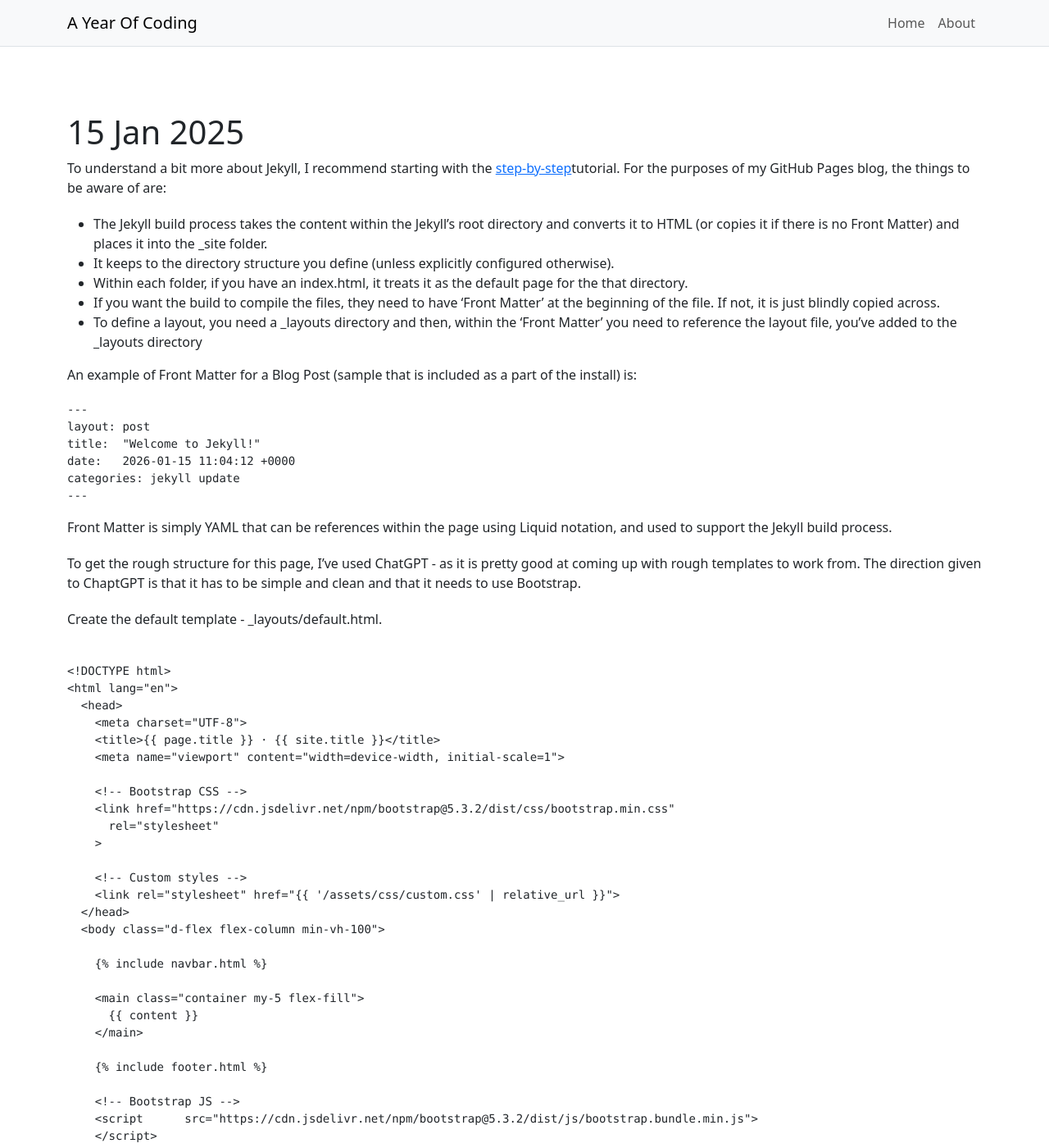
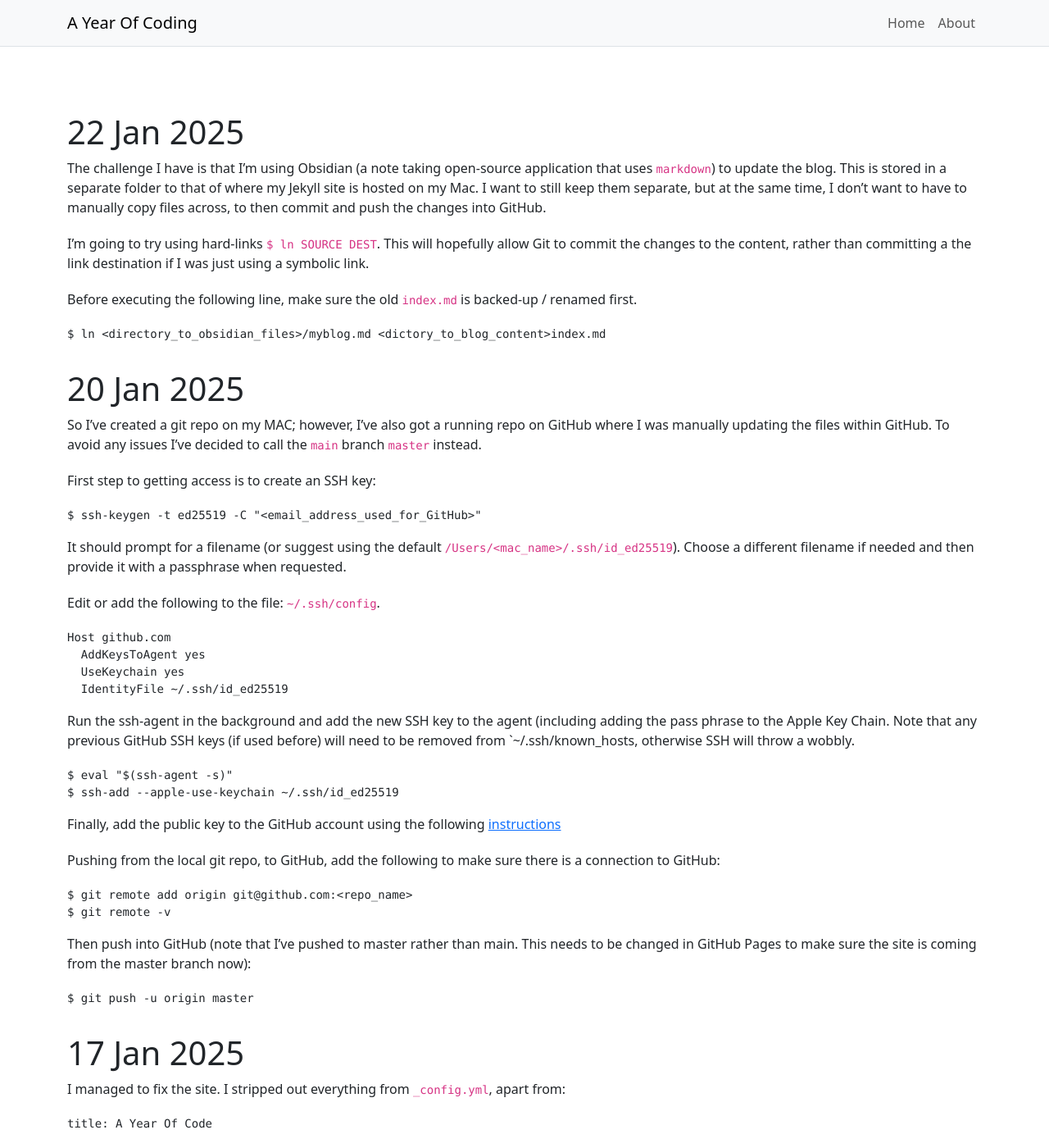
Before and after one commit to AnnualChallenge/annualchallenge.github.io, a Jekyll site: the page built from index.md, in a window 1280 px wide and 1400 px high. Shown: the whole window at 82% size. Built offline with Jekyll 4.4.1, drawn with Linux system fonts in a browser that asks for light colours; our own code applies the rules of GitHub Pages for plain Markdown files; some of the changed text lies outside the part shown.

````diff
--- a/index.md
+++ b/index.md
@@ -1,9 +1,103 @@
----
-# Feel free to add content and custom Front Matter to this file.
-# To modify the layout, see https://jekyllrb.com/docs/themes/#overriding-theme-defaults
+# 22 Jan 2025
+The challenge I have is that I'm using Obsidian (a note taking open-source application that uses `markdown`) to update the blog. This is stored in a separate folder to that of where my Jekyll site is hosted on my Mac. I want to still keep them separate, but at the same time, I don't want to have to manually copy files across, to then commit and push the changes into GitHub.
 
-layout: default
----
+I'm going to try using hard-links `$ ln SOURCE DEST`. This will hopefully allow Git to commit the changes to the content, rather than committing a the link destination if I was just using a symbolic link.
+
+Before executing the following line, make sure the old `index.md` is backed-up / renamed first.
+
+```
+$ ln <directory_to_obsidian_files>/myblog.md <dictory_to_blog_content>index.md
+```
+
+
+# 20 Jan 2025
+So I've created a git repo on my MAC; however, I've also got a running repo on GitHub where I was manually updating the files within GitHub. To avoid any issues I've decided to call the `main` branch `master` instead.
+
+First step to getting access is to create an SSH key:
+```
+$ ssh-keygen -t ed25519 -C "<email_address_used_for_GitHub>"
+```
+
+It should prompt for a filename (or suggest using the default `/Users/<mac_name>/.ssh/id_ed25519`). Choose a different filename if needed and then provide it with a passphrase when requested.
+
+Edit or add the following to the file: `~/.ssh/config`.
+
+```
+Host github.com
+  AddKeysToAgent yes
+  UseKeychain yes
+  IdentityFile ~/.ssh/id_ed25519
+```
+
+Run the ssh-agent in the background and add the new SSH key to the agent (including adding the pass phrase to the Apple Key Chain. Note that any previous GitHub SSH keys (if used  before) will need to be removed from `~/.ssh/known_hosts, otherwise SSH will throw a wobbly.
+
+```
+$ eval "$(ssh-agent -s)"
+$ ssh-add --apple-use-keychain ~/.ssh/id_ed25519
+```
+
+Finally, add the public key to the GitHub account using the following [instructions](https://docs.github.com/en/authentication/connecting-to-github-with-ssh/adding-a-new-ssh-key-to-your-github-account)
+
+Pushing from the local git repo, to GitHub, add the following to make sure there is a connection to GitHub:
+
+```
+$ git remote add origin git@github.com:<repo_name>
+$ git remote -v
+```
+
+Then push into GitHub (note that I've pushed to master rather than main. This needs to be changed in GitHub Pages to make sure the site is coming from the master branch now):
+
+```
+$ git push -u origin master
+```
+
+# 17 Jan 2025
+I managed to fix the site. I stripped out everything from `_config.yml`, apart from:
+```
+title: A Year Of Code
+```
+
+Seemed to work! Not sure why though.
+
+The next step is being able to more easily publish changes without having to manually update the site. Time to remind myself as to how 'git' works.
+
+Getting my up to speed, I've gone [W3Schools]([https://git-scm.com/book/ms/v2/Getting-Started-First-Time-Git-Setup](https://www.w3schools.com/git/default.asp?remote=github))
+
+Setting up git
+```
+$ git config --global user.name "<username>"
+$ git config --global user.email <email>
+$ git config --global core.editor vi
+```
+
+Initialise the repo and create the `main` branch and add all the site's files.
+
+```
+$ git init
+$ git add _config.yml _includes/ _layouts/ 404.html about.md index.md assets
+```
+
+Confirm that the necessary files / folders have been staged using:
+
+```
+$ git status
+```
+
+If any files / folders have been added by mistake, they can be removed from staging with the following command:
+
+```
+$ git restore --staged <file>
+```
+
+Finally, committing the staged changes and reviewing the commit log to make sure it worked.
+
+```
+$ git commit -m "First commit of the site."
+```
+Next steps:
+- Get the changes into GitHub such that they are published into GitHub Pages.
+- Do something to link my Obsidian markdown file (which is maintained in the Obsidian folder) into the git repository. I'm thinking on the lines of OSX hard links.
+
 # 15 Jan 2025
 To understand a bit more about Jekyll, I recommend starting with the [step-by-step](https://jekyllrb.com/docs/step-by-step/01-setup/)tutorial. For the purposes of my GitHub Pages blog, the things to be aware of are:
 - The Jekyll build process takes the content within the Jekyll's root directory and converts it to HTML (or copies it if there is no Front Matter) and places it into the \_site folder.
````
